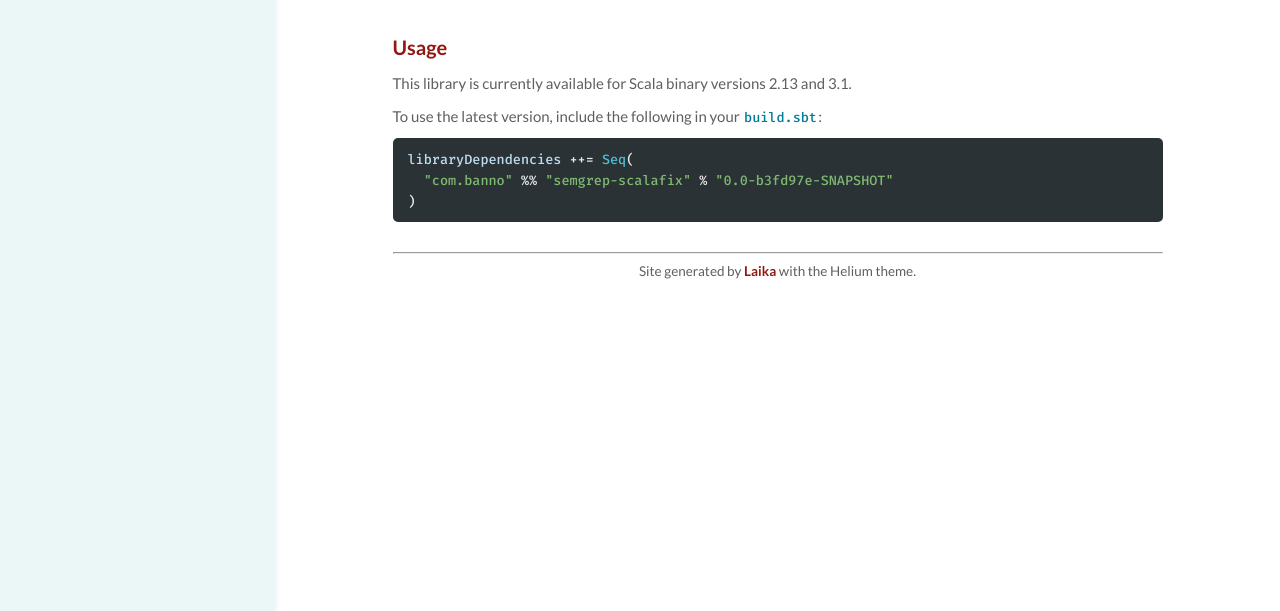
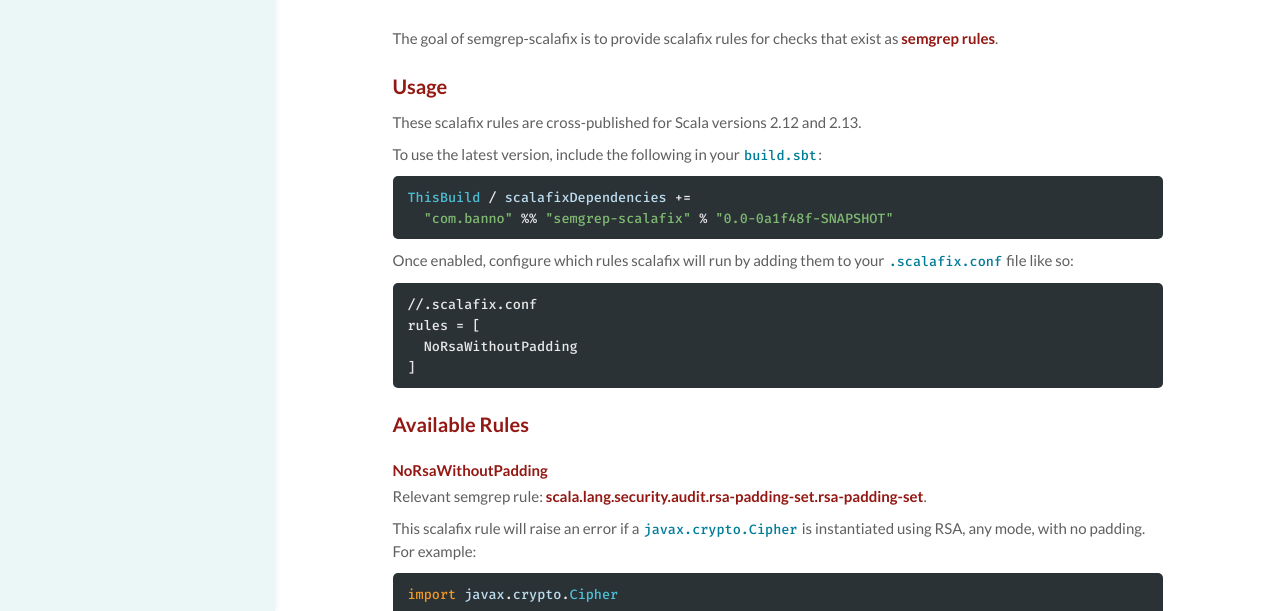
Before and after one commit to Banno/semgrep-scalafix, a plain HTML site: page index.html in a window 1280 px wide. Shown: the part 189-800 px from the top of the page. Drawn offline with Linux system fonts and the light colour scheme.

Commit message:
deploy: 0a1f48fa5416f3f8e5858cf56dbe57cd1e44632e

```diff
--- a/index.html
+++ b/index.html
@@ -82,6 +82,8 @@
 
   <ul class="nav-list">
     <li class="level1 nav-leaf"><a href="#usage">Usage</a></li>
+    <li class="level1 nav-node"><a href="#available-rules">Available Rules</a></li>
+    <li class="level2 nav-leaf"><a href="#norsawithoutpadding">NoRsaWithoutPadding</a></li>
   </ul>
 
   <p class="footer"></p>
@@ -91,13 +93,30 @@
       <main class="content">
 
         <h1 id="semgrep-scalafix" class="title">semgrep-scalafix</h1>
+        <p>The goal of semgrep-scalafix is to provide scalafix rules for checks that exist as <a href="https://semgrep.dev/p/scala">semgrep rules</a>.</p>
 
         <h3 id="usage" class="section"><a class="anchor-link left" href="#usage"><i class="icofont-laika link">&#xef71;</i></a>Usage</h3>
-        <p>This library is currently available for Scala binary versions 2.13 and 3.1.</p>
+        <p>These scalafix rules are cross-published for Scala versions 2.12 and 2.13.</p>
         <p>To use the latest version, include the following in your <code>build.sbt</code>:</p>
-        <pre class="keep-together pdf epub"><code class="nohighlight"><span class="identifier">libraryDependencies</span><span> ++= </span><span class="type-name">Seq</span><span>(
-  </span><span class="string-literal">&quot;com.banno&quot;</span><span> %% </span><span class="string-literal">&quot;semgrep-scalafix&quot;</span><span> % </span><span class="string-literal">&quot;0.0-b3fd97e-SNAPSHOT&quot;</span><span>
-)</span></code></pre>
+        <pre class="keep-together pdf epub"><code class="nohighlight"><span class="type-name">ThisBuild</span><span> / </span><span class="identifier">scalafixDependencies</span><span> +=
+  </span><span class="string-literal">&quot;com.banno&quot;</span><span> %% </span><span class="string-literal">&quot;semgrep-scalafix&quot;</span><span> % </span><span class="string-literal">&quot;0.0-0a1f48f-SNAPSHOT&quot;</span></code></pre>
+        <p>Once enabled, configure which rules scalafix will run by adding them to your <code>.scalafix.conf</code> file like so:</p>
+        <pre><code>//.scalafix.conf
+rules = [
+  NoRsaWithoutPadding
+]</code></pre>
+
+        <h3 id="available-rules" class="section"><a class="anchor-link left" href="#available-rules"><i class="icofont-laika link">&#xef71;</i></a>Available Rules</h3>
+
+        <h4 id="norsawithoutpadding" class="section"><a class="anchor-link left" href="#norsawithoutpadding"><i class="icofont-laika link">&#xef71;</i></a>NoRsaWithoutPadding</h4>
+        <p>Relevant semgrep rule: <a href="https://semgrep.dev/r?q=scala.lang.security.audit.rsa-padding-set.rsa-padding-set">scala.lang.security.audit.rsa-padding-set.rsa-padding-set</a>.</p>
+        <p>This scalafix rule will raise an error if a <code>javax.crypto.Cipher</code> is instantiated using RSA, any mode, with no padding. For example:</p>
+        <pre class="keep-together pdf epub"><code class="nohighlight"><span class="keyword">import</span><span> </span><span class="identifier">javax</span><span>.</span><span class="identifier">crypto</span><span>.</span><span class="type-name">Cipher</span><span>
+
+</span><span class="keyword">val</span><span> </span><span class="identifier">badCipher</span><span> = </span><span class="type-name">Cipher</span><span>.</span><span class="identifier">getInstance</span><span>(</span><span class="string-literal">&quot;RSA/None/NoPadding&quot;</span><span>) </span><span class="comment">// will raise scalafix error
+</span><span class="keyword">val</span><span> </span><span class="identifier">alsoBad</span><span>   = </span><span class="type-name">Cipher</span><span>.</span><span class="identifier">getInstance</span><span>(</span><span class="string-literal">&quot;RSA/ECB/NoPadding&quot;</span><span>) </span><span class="comment">// will raise scalafix error
+</span><span>
+</span><span class="keyword">val</span><span> </span><span class="identifier">goodCipher</span><span> = </span><span class="type-name">Cipher</span><span>.</span><span class="identifier">getInstance</span><span>(</span><span class="string-literal">&quot;RSA/ECB/PKCS1Padding&quot;</span><span>) </span></code></pre>
 
 
 <hr class="footer-rule"/>
```
